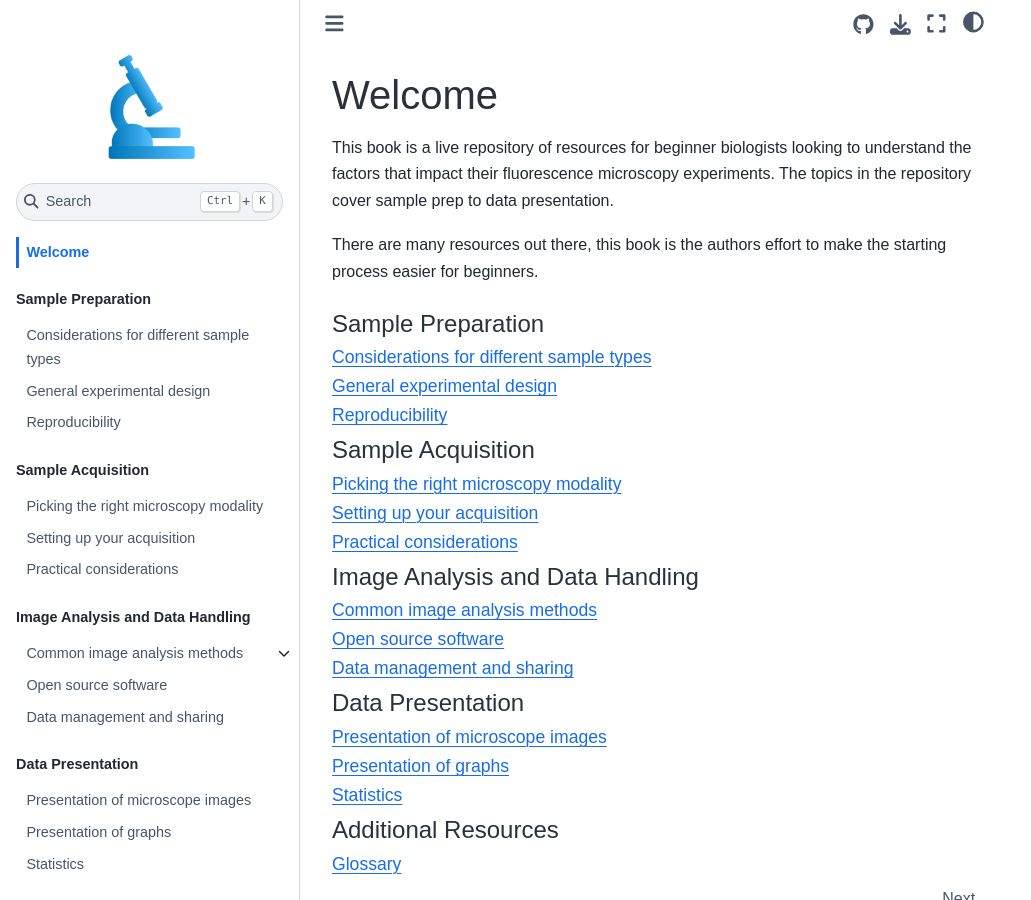
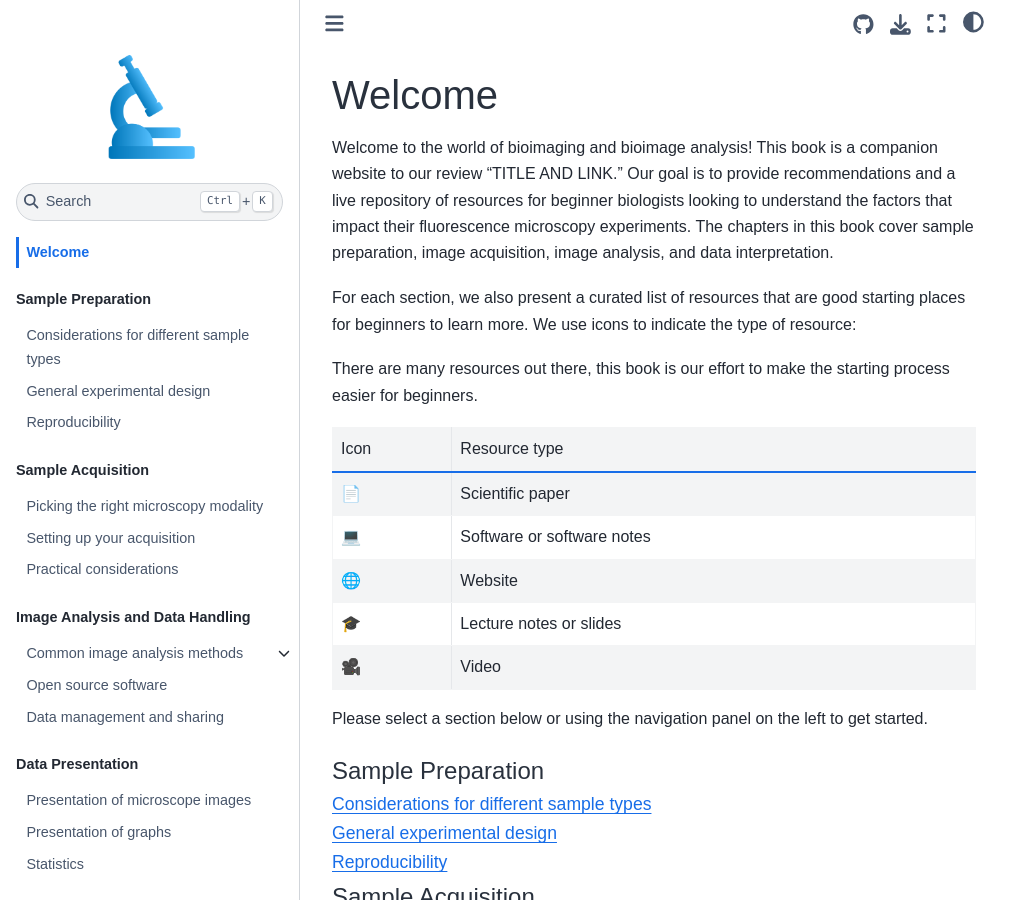
Before and after one commit to COBA-NIH/MicroscopyForBeginnersReferenceGuide, a Jupyter Book: the page built from welcome.md, in a window 1280 px wide and 900 px high. Shown: the whole window, without its empty margins (0-1031 px from the left). Built offline with Jupyter Book 1.0.4 settings and Sphinx 7.4.7 and the Sphinx Book theme 1.1.4, drawn with Linux system fonts in a browser that asks for light colours.

Commit message:
Update welcome.md

````diff
--- a/welcome.md
+++ b/welcome.md
@@ -1,9 +1,21 @@
 # Welcome
 
-This book is a live repository of resources for beginner biologists looking to understand the factors that impact their fluorescence microscopy experiments. The topics in the repository cover sample prep to data presentation.
+Welcome to the world of bioimaging and bioimage analysis! This book is a companion website to our review "TITLE AND LINK." Our goal is to provide recommendations and a live repository of resources for beginner biologists looking to understand the factors that impact their fluorescence microscopy experiments. The chapters in this book cover sample preparation, image acquisition, image analysis, and data interpretation.
 
-There are many resources out there, this book is the authors effort to make the starting process easier for beginners.
+For each section, we also present a curated list of resources that are good starting places for beginners to learn more. We use icons to indicate the type of resource:
 
+
+There are many resources out there, this book is our effort to make the starting process easier for beginners.
+
+| Icon | Resource type              |
+|------|----------------------------|
+|   📄  | Scientific paper           |
+|   💻  | Software or software notes |
+|   🌐  | Website                    |
+|   🎓  | Lecture notes or slides    |
+|   🎥  | Video                      |
+
+Please select a section below or using the navigation panel on the left to get started.
 
 ```{tableofcontents}
 ```
````
